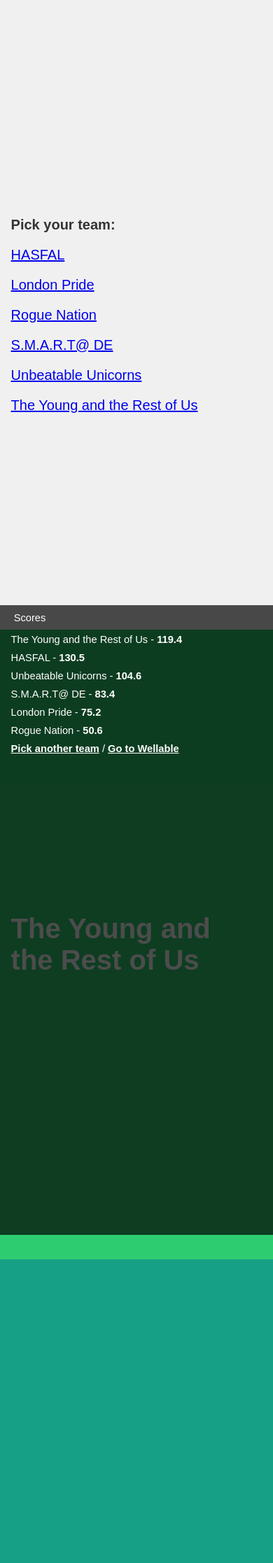
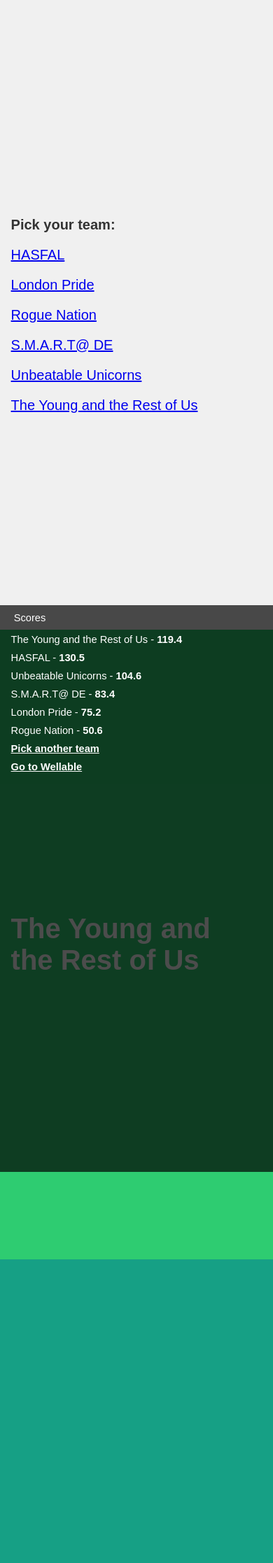
Before and after one commit to brettrowley/brettrowley.github.io, a Jekyll site: the page sandbox/wellable/index.html, which Jekyll copies as it is, in a window 390 px wide. Shown: the top 2234 px of the page at 70% size. Built offline with Jekyll 4.4.1, drawn with Linux system fonts in a browser that asks for light colours; nearby versions of some CDN libraries.

Commit message:
Safari's a bitch

```diff
--- a/sandbox/wellable/index.html
+++ b/sandbox/wellable/index.html
@@ -85,8 +85,8 @@
 
 
 	.stats{
-		bottom: calc(35px - 100vh);
-		height: 100vh;
+		bottom: calc(35px - 90vh);
+		height: 90vh;
 		overflow: hidden;
 		background-color: rgba(0,0,0,0.7);
 		font-size: 11pt !important;
@@ -178,7 +178,8 @@
 		<li class="position">S.M.A.R.T@ DE - <strong>83.4</strong></li>
 		<li class="position">London Pride - <strong>75.2</strong></li>
 		<li class="position">Rogue Nation - <strong>50.6</strong></li>
-		<li class="position"><a href="#">Pick another team</a> / <a target="_blank" href="https://wellable.co/User/LeaderBoard">Go to Wellable</a></li>
+		<li class="position"><a href="#">Pick another team</a></li>
+		<li class="position"><a target="_blank" href="https://wellable.co/User/LeaderBoard">Go to Wellable</a></li>
 	</ul>
 </div>
 <div class="intro">
```
